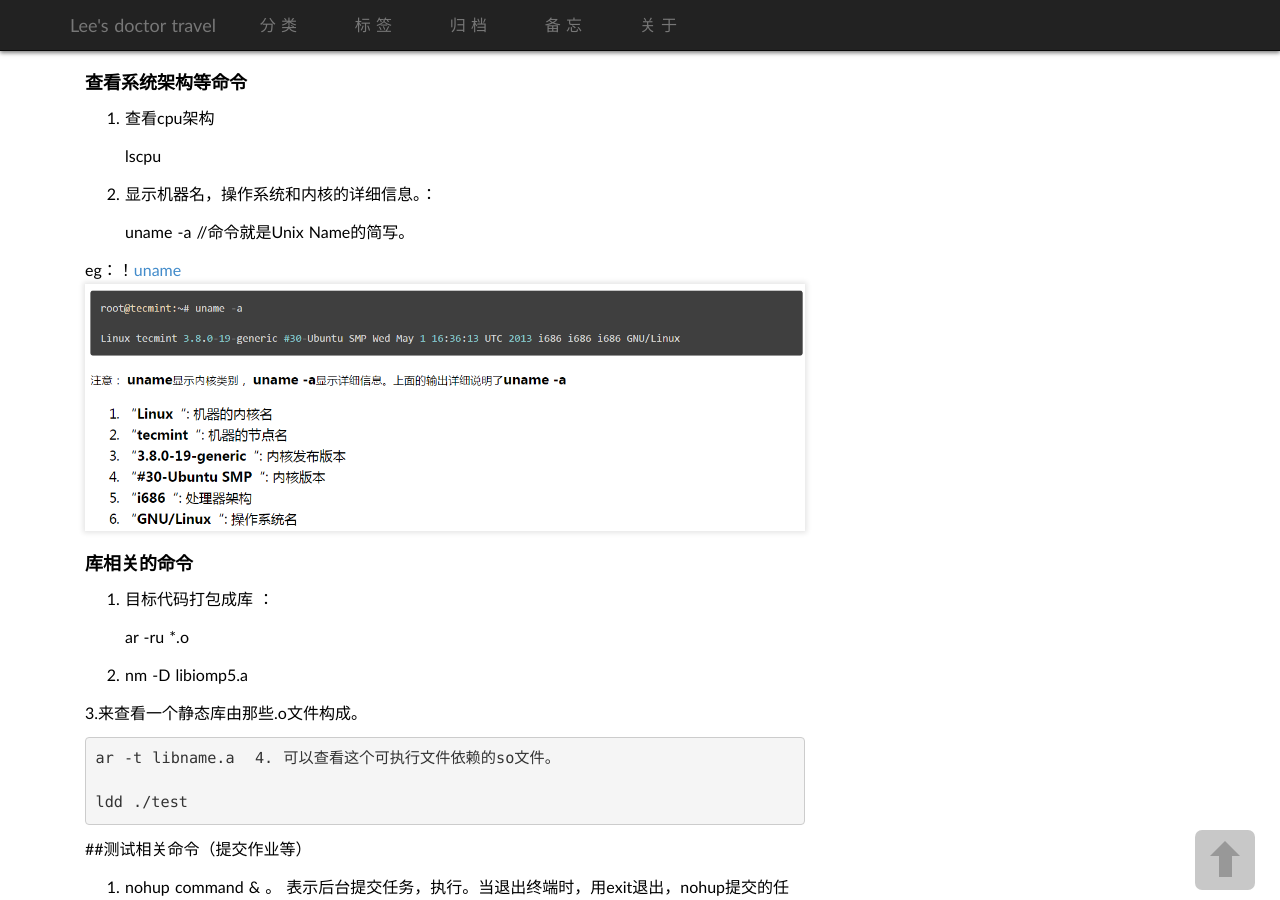
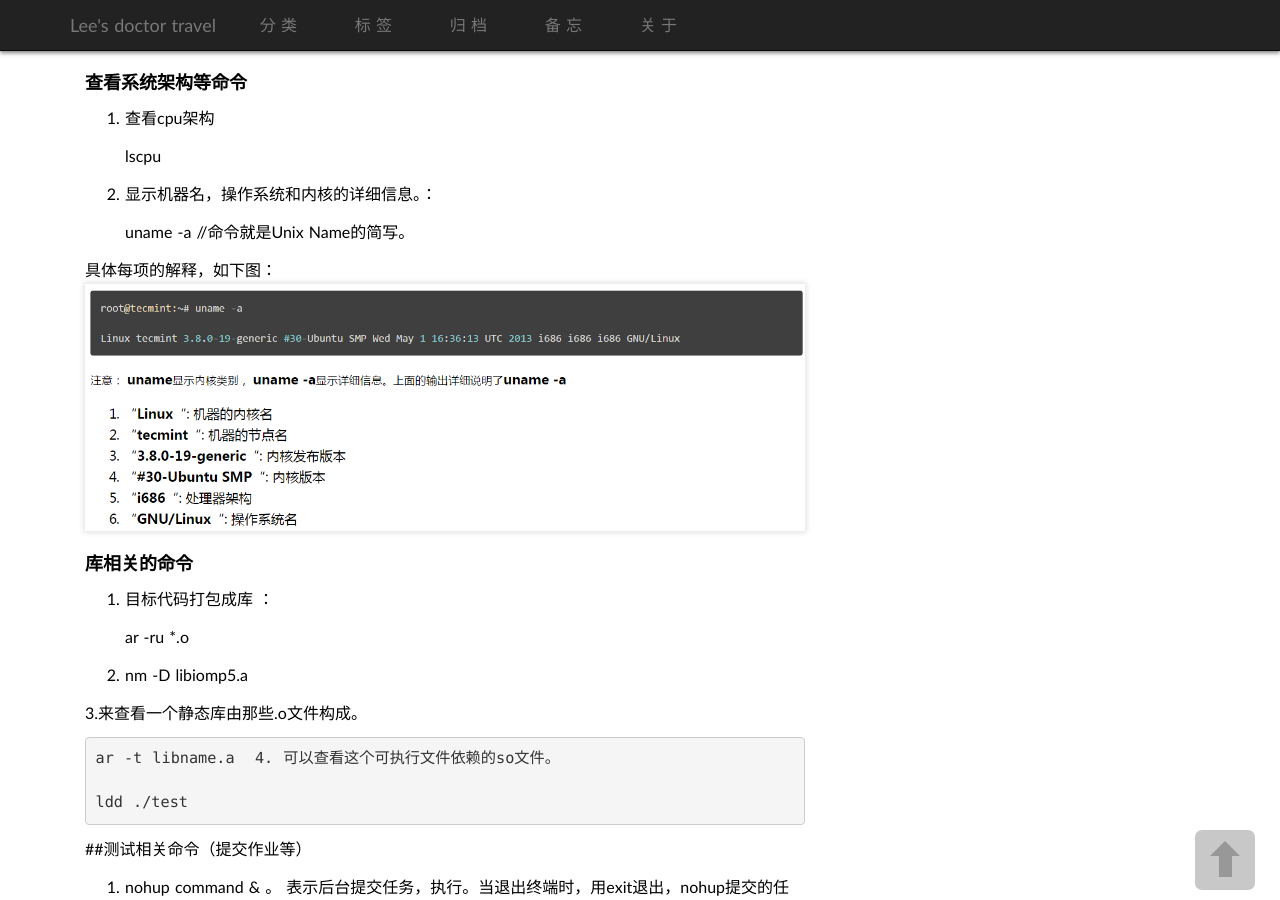
Before and after one commit to limin2015/limin2015.github.io, a Jekyll site: the page built from _posts/2017-3-22-linux-command(common).md, in a window 1280 px wide and 900 px high, scrolled down 2125 px. Built offline with Jekyll 4.4.1, drawn with Linux system fonts in a browser that asks for light colours; some web fonts are replaced; comment, search, counter and statistics services are not loaded.

Commit message:
openfoam-series-1-modify-format

```diff
--- a/_posts/2017-3-22-linux-command(common).md
+++ b/_posts/2017-3-22-linux-command(common).md
@@ -106,7 +106,7 @@ zip：
 
 	uname -a  //命令就是Unix Name的简写。
 
-eg：！[uname](/images/uname.png)
+具体每项的解释，如下图：
 ![](/images/uname.png)
 
 ### 库相关的命令
```
Also changed, not shown: _posts/2017-3-23-OpenFoam-1.md (+3 -3 lines).
